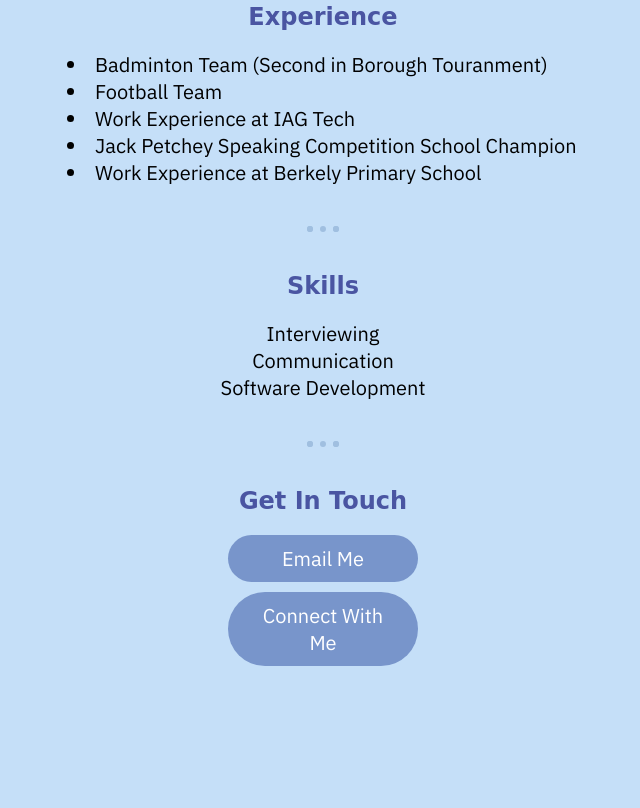
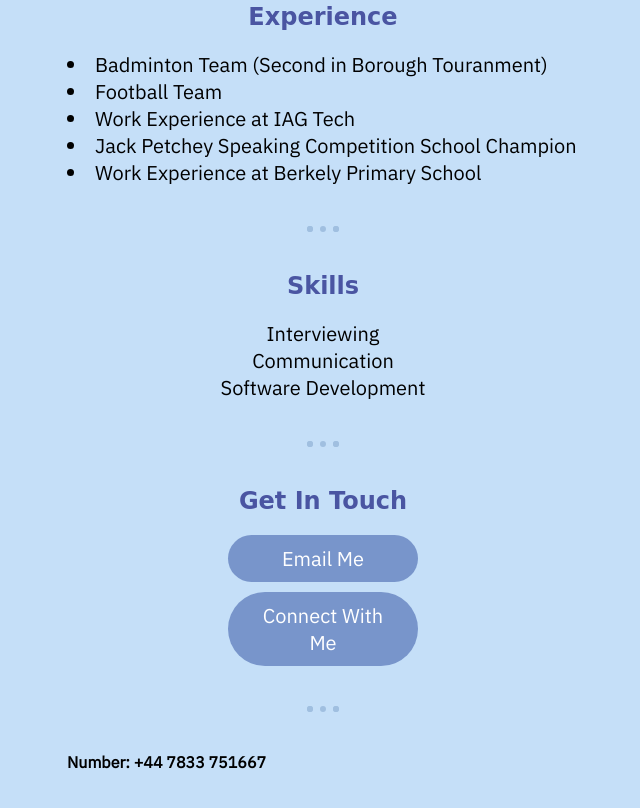
Before and after one commit to Arjxn1/Arjun-sCV.github.io, a plain HTML site: page index.html in a window 1280 px wide. Shown: the part 796-1604 px from the top of the page, without its empty margins (317-957 px from the left). Before the commit the page ends 1526 px from the top, so only its background shows below. Drawn offline with Linux system fonts and the light colour scheme; a web font is replaced by a local one.

Commit message:
Update index.html

```diff
--- a/index.html
+++ b/index.html
@@ -46,4 +46,6 @@
             <h2>Get In Touch</h2>
             <a class="contactButton" href="mailto:aruprah89@hotmail.com">Email Me</a>
             <a class="linkButton" href="https://www.linkedin.com/in/arjun-ruprah-716562283/">Connect With Me</a>
+            <hr>
+            <h4>Number: +44 7833 751667</h4>
         </div>
```
